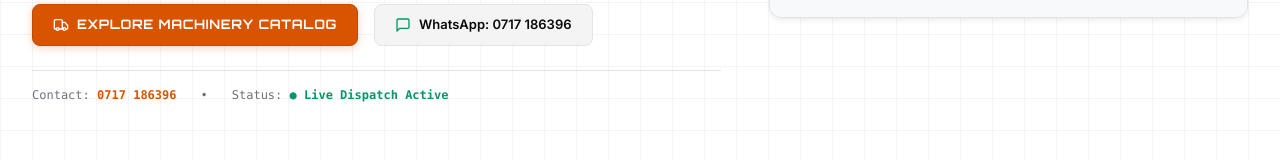
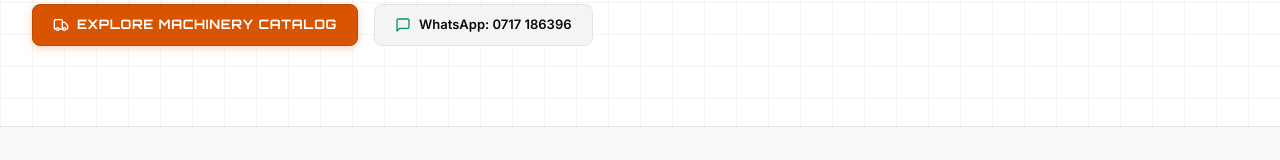
Before and after one commit to Hismile-app/HiLosGeht, a Next.js app in the folder client/: page / in a window 1280 px wide. Shown: the part 558-718 px from the top of the page. Built offline with nearby package versions, Linux system fonts and the light colour scheme; no server answers.

Commit message:
Remove live dispatch from hero section

```diff
--- a/client/src/app/page.tsx
+++ b/client/src/app/page.tsx
@@ -236,12 +236,7 @@ export default function HomePage() {
                 </a>
               </div>
 
-              {/* Live Dispatch Lines */}
-              <div className="pt-4 border-t border-border flex flex-wrap items-center gap-6 text-xs font-mono text-muted">
-                <div>Contact: <a href="tel:+254717186396" className="text-primary font-bold hover:underline">0717 186396</a></div>
-                <div>•</div>
-                <div>Status: <span className="text-emerald-600 font-bold">● Live Dispatch Active</span></div>
-              </div>
+
 
             </div>
 
```
